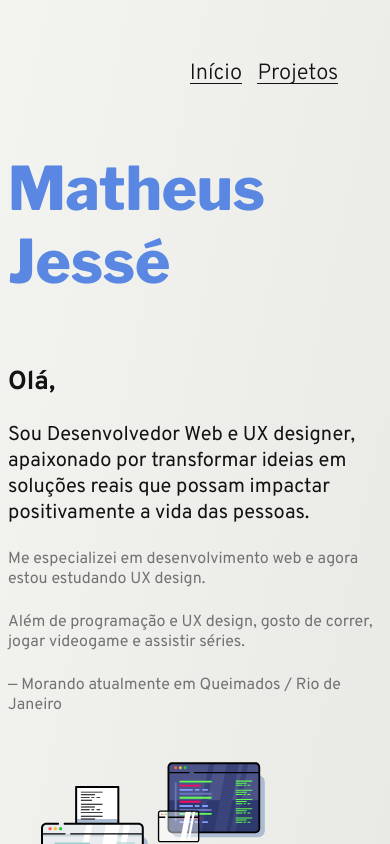
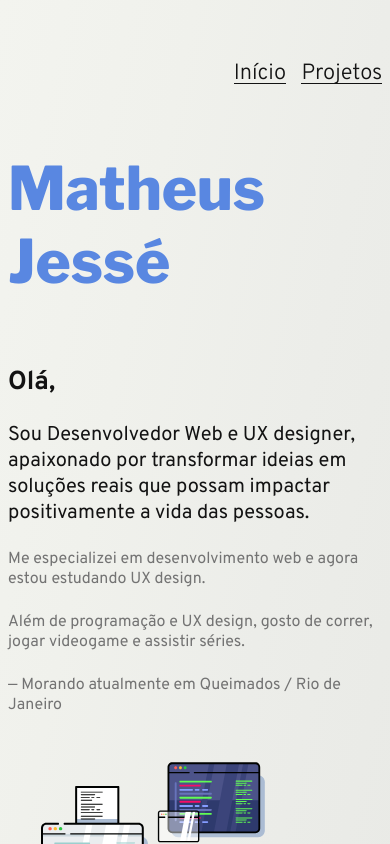
Before and after one commit to matheusjesse/portifolio-matheus-jesse, a React (Create React App) app: page /about in a window 390 px wide. Shown: the top 844 px of the page. Built offline with nearby package versions, Linux system fonts and the light colour scheme; a web font is replaced by a local one.

Commit message:
chore: adicionando responsividade na posicao do menu do header

```diff
--- a/src/componentes/Header/style.js
+++ b/src/componentes/Header/style.js
@@ -7,6 +7,10 @@ const HeaderContainer = styled.header`
   align-items: center;
   margin-right: 44px;
   height: 144px;
+
+  @media only screen and (max-width: 447px) {
+    margin-right: 0px;
+  }
   .menuContainer {
       display: flex;
       width: 164px;
```
